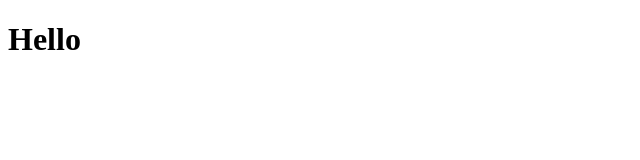
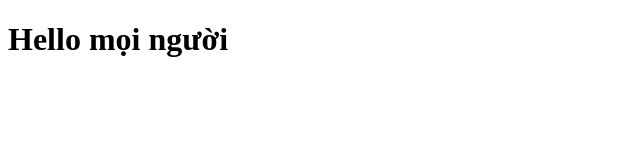
Before and after one commit to anhduong22111999/test, a plain HTML site: page about.html in a window 1280 px wide. Shown: the whole page, without its empty margins (0-640 px from the left). Drawn offline with Linux system fonts and the light colour scheme.

Commit message:
new update

```diff
--- a/about.html
+++ b/about.html
@@ -7,6 +7,6 @@
     <title>Document</title>
 </head>
 <body>
-    <h1>Hello</h1>
+    <h1>Hello mọi người</h1>
 </body>
 </html>
```
